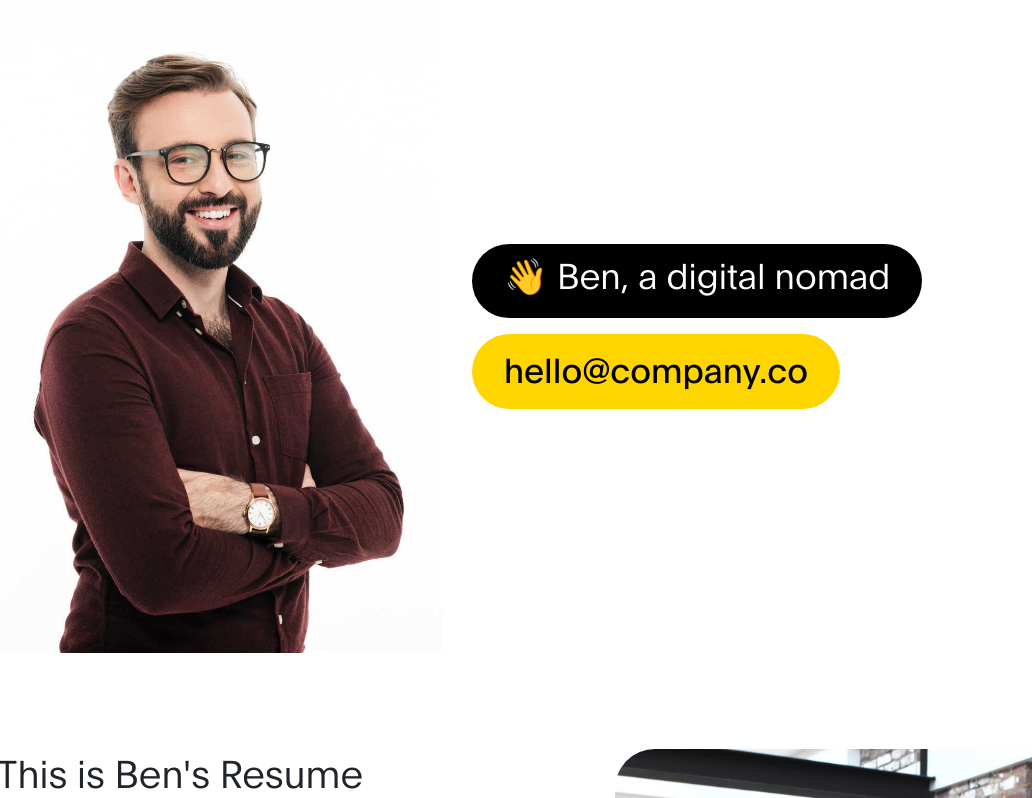
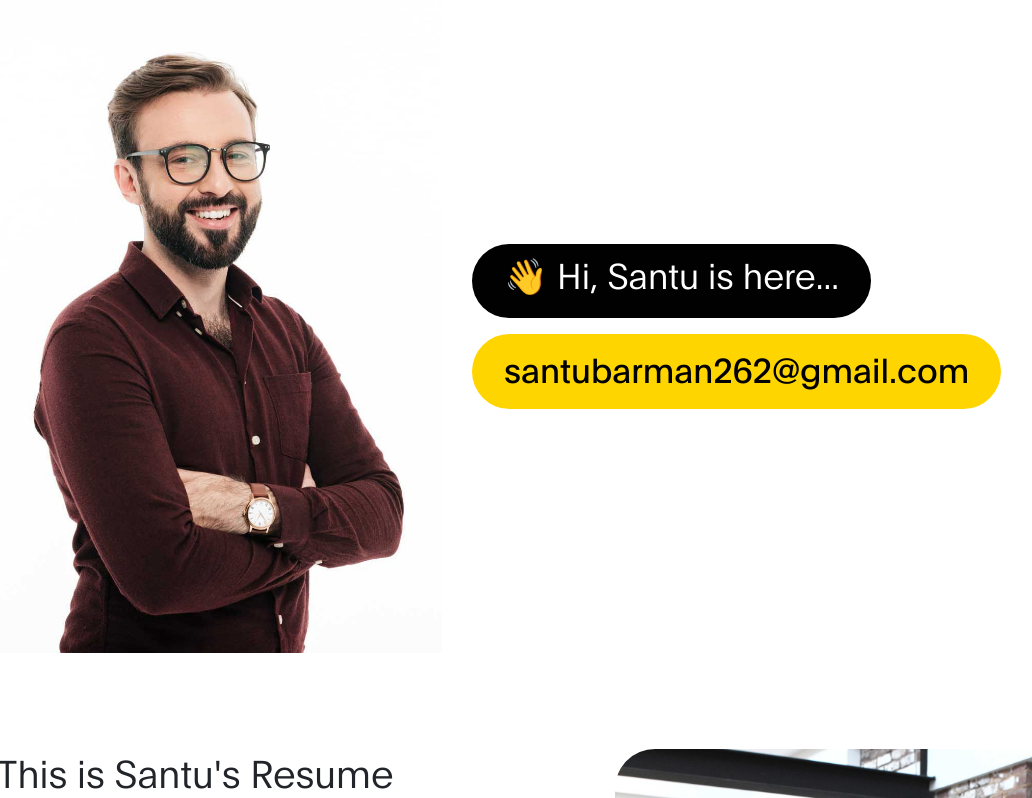
Before and after one commit to santubarman143/portfolio-1, a plain HTML site: page index.html in a window 1280 px wide. Shown: the top 798 px of the page, without its empty margins (88-1120 px from the left). Drawn offline with Linux system fonts and the light colour scheme.

Commit message:
Update index.html

```diff
--- a/index.html
+++ b/index.html
@@ -75,10 +75,10 @@
                    <div class="d-flex flex-column justify-content-center align-items-center col-lg-7 col-md-7 col-12">
                         <div class="hero-text">
 
-                            <h1 class="hero-title">👋 Ben, a digital nomad</h1>
+                            <h1 class="hero-title">👋 Hi, Santu is here...</h1>
 
                             <a href="#" class="email-link">
-                                hello@company.co
+                                santubarman262@gmail.com
                             </a>
 
                         </div>
@@ -94,7 +94,7 @@
             <div class="row">
 
                 <div class="col-lg-6 col-md-6 col-12">
-                    <h3 class="mb-4">This is Ben's Resume</h3>
+                    <h3 class="mb-4">This is Santu's Resume</h3>
 
                     <p>Ben Resume HTML Template is brought to you by <a rel="nofollow" href="https://www.tooplate.com" target="_parent">Tooplate website</a>. You can feel free to edit and use this page for your small site. You are allowed to use this HTML template for any kind of purpose.</p>
 
```
